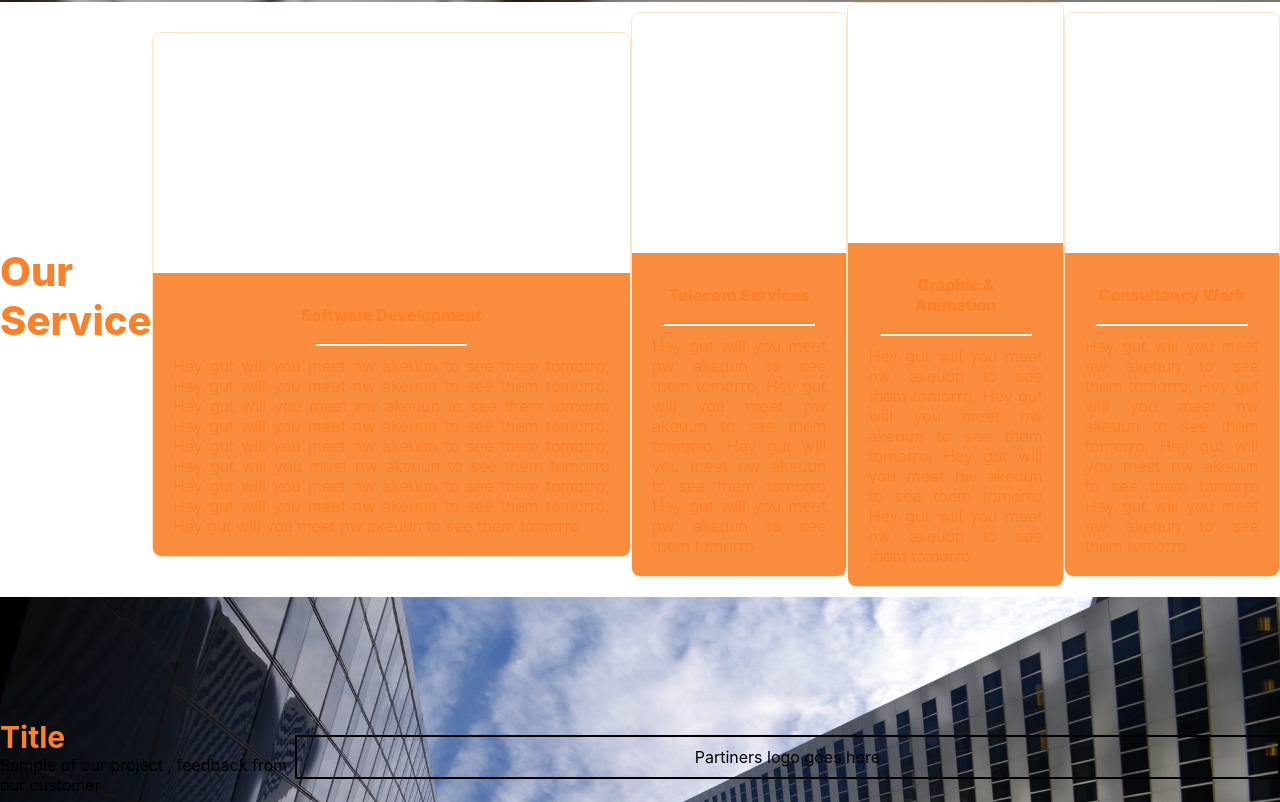
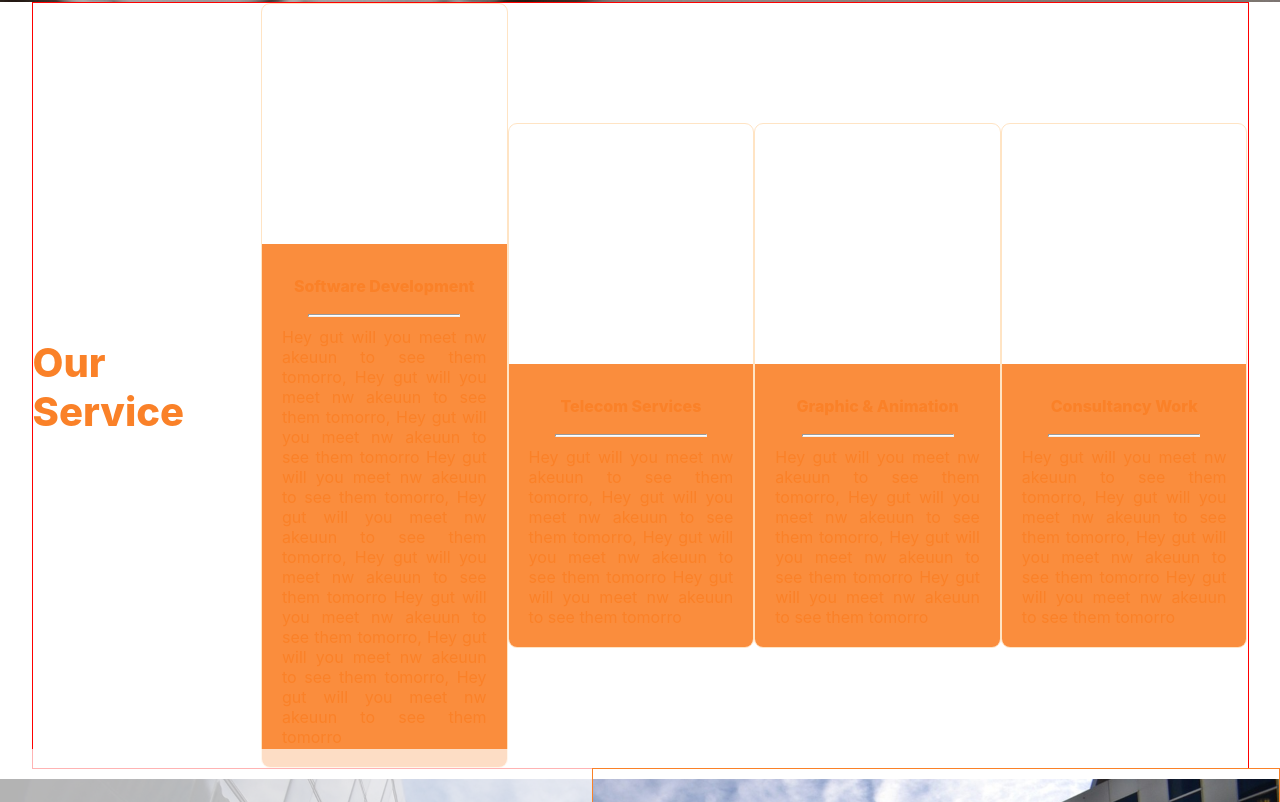
Before and after one commit to Aidan-bn/yoof, a React (Create React App) app: page / in a window 1280 px wide. Shown: the part 798-1600 px from the top of the page. Built offline with nearby package versions, Linux system fonts and the light colour scheme.

Commit message:
Desktop version

```diff
--- a/src/App.css
+++ b/src/App.css
@@ -300,6 +300,26 @@
     width: 120px;
   }
 
+  .work {
+    /* flex-direction: column; */
+    max-width: 1215px;
+    border: 1px solid red;
+  }
+
+  .parent-work {
+    /* display: -ms-grid; */
+  display: grid;
+  -ms-grid-columns: (minmax(200px, 250px)) [auto-fit];
+  grid-template-columns: repeat(auto-fit, minmax(200px, 250px));
+  grid-gap: 5px;
+  -webkit-box-pack: center;
+  -ms-flex-pack: center;
+  justify-content: center;
+  }
+
+  .child-work {
+  }
+
 }
 
 /*partners*/
@@ -320,7 +340,6 @@
 }
 
 .partner-logo {
-  border: 2px solid;
   width: 100%;
   text-align: center;
   padding: 10px;
@@ -361,6 +380,35 @@
   }
 }
 
+@media screen and (min-width: 768px){
+
+  .project-description {
+    display: flex;
+    gap: 20px;
+    flex-direction: column;
+    align-items: center;
+    justify-content: center;
+    padding: 30px;
+    color: #1d1d1d;
+    width: 80vw;
+    height: 100%;
+    background-color: rgba(255, 255, 255, 0.7);
+    font-weight: 600;
+  }
+
+  .partner-logo {
+    color: #1d1d1d;
+    font-size: 16px;
+    font-weight: 600;
+    display: flex;
+    align-items: center;
+    justify-content: center;
+    border: 1px solid #fa8128;
+    color: #fa8128;
+    height: 100%;
+  }
+}
+
 .google-map {
   height: 40vh;
   display: flex;
@@ -382,6 +430,7 @@
   align-items: center;
   justify-content: center;
   flex-direction: column;
+
 }
 
 .footer h4 {
@@ -432,6 +481,12 @@ textarea {
   border-radius: 8px;
 
 }
+
+form{
+  width: 70%;
+}
+
+
 @media screen and (max-width: 768px){
   form {
     width: 80%;
@@ -445,6 +500,8 @@ textarea {
   width: 100%;
   padding-top: 30px;
   text-align: center;
+  border-top: 1px solid #ffffff;
+  background-color: rgba(0, 0, 0, 0.65);
 }
 
 .bottom-footer h3 {
@@ -454,7 +511,7 @@ textarea {
 
 .inner-bottom-footer {
   margin-top: 30px;
-  padding: 20px;
+  padding: 10px;
   display: flex;
   align-items: center;
   justify-content: space-between;
@@ -487,8 +544,8 @@ li {
 @media screen and (max-width: 768px){
   .inner-bottom-footer {
     flex-direction: column;
-    padding-top: 30px;
-    gap: 30px;
+    padding-top: 20px;
+    gap: 10px;
   }
 
 
@@ -497,4 +554,9 @@ li {
 .copyright {
   padding-bottom: 20px;
   font-size: 11px;
+  width: 100vw;
+  display: flex;
+  align-items: center;
+  justify-content: center;
+  background-color: rgba(0, 0, 0, 0.65);
 }
--- a/src/App.js
+++ b/src/App.js
@@ -33,7 +33,7 @@ function App() {
         </header>
         <div className='search'>
           <input type='text' name='search' className='inputSearch'></input>
-          <button className='btnSearch' id='btnSearch'>Search</button>
+          <button className='btnSearch' >Search</button>
         </div>
       </section>
 
```
